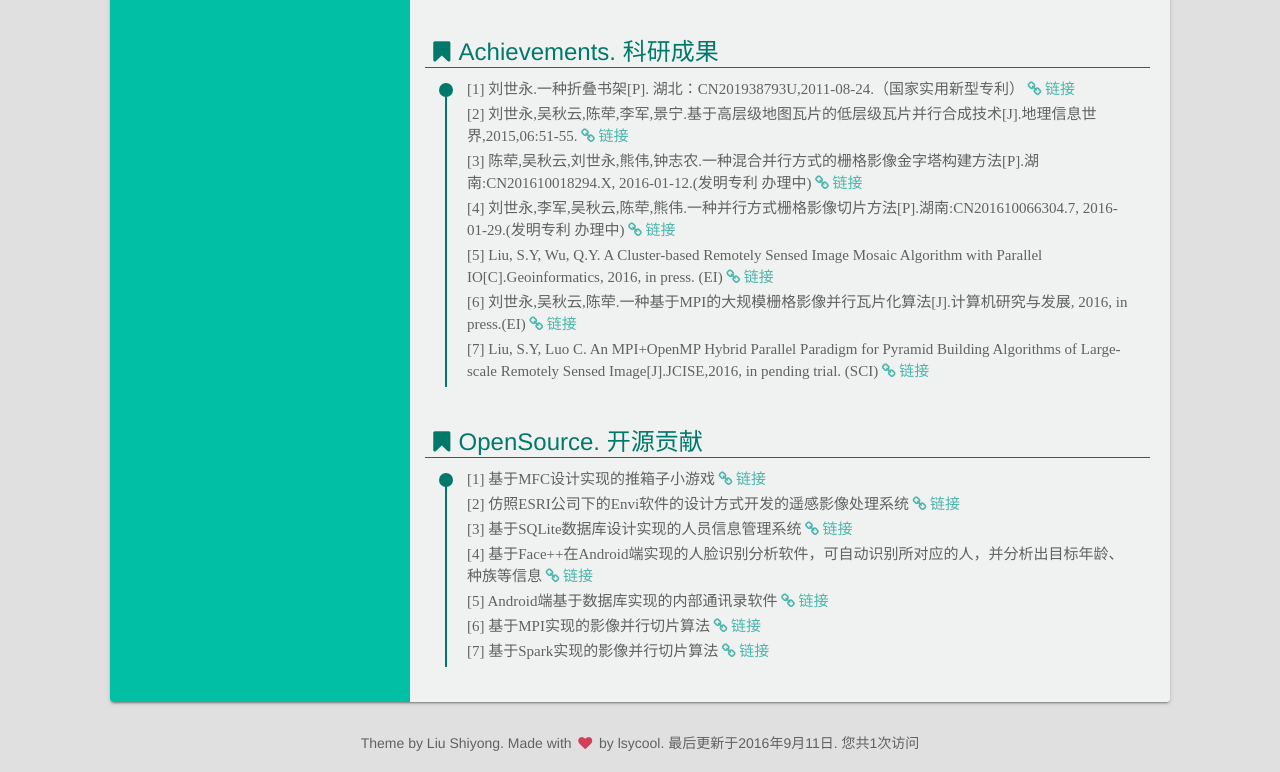
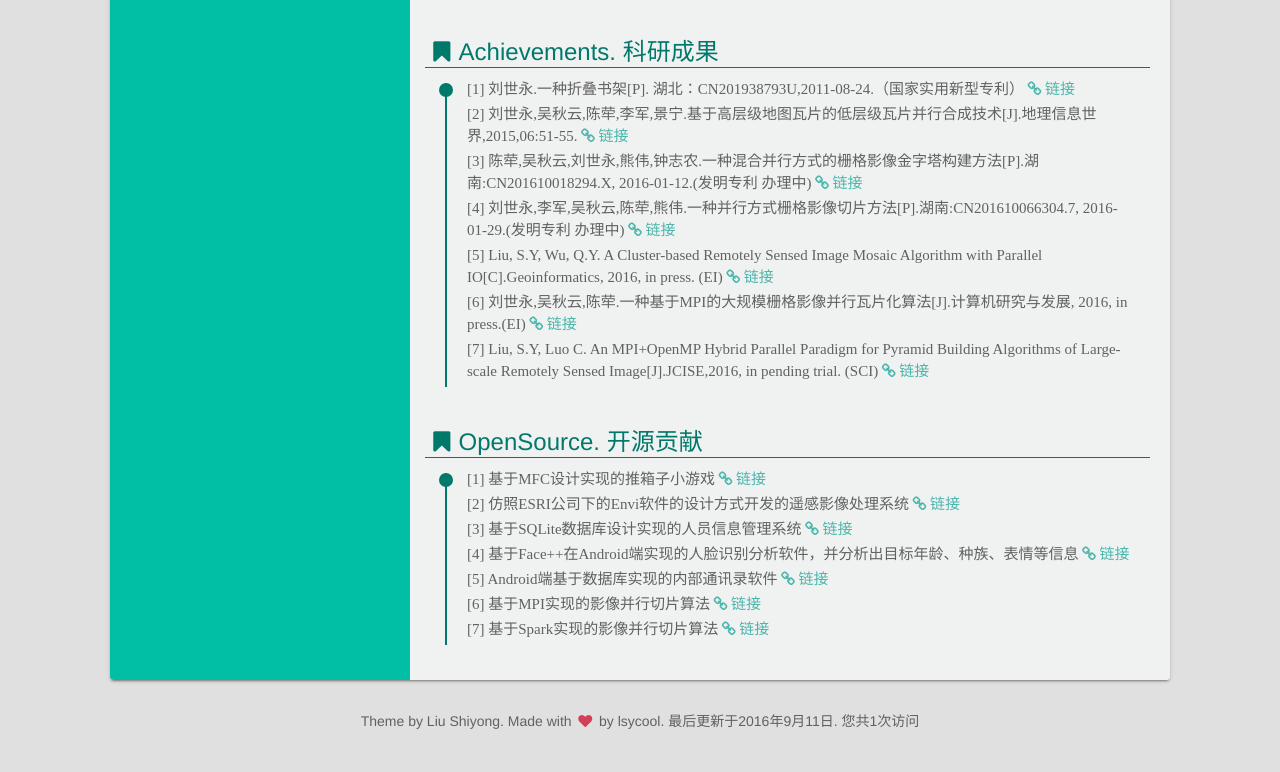
Before and after one commit to lsycool/lsycool.github.com-resume, a website: page index.html in a window 1280 px wide. Shown: the part 5044-5816 px from the top of the page. After the commit the page ends 5794 px from the top, so only its background shows below. Drawn offline with Linux system fonts and the light colour scheme.

Commit message:
Signed-off-by: cool liu <cool liu>

```diff
--- a/index.html
+++ b/index.html
@@ -407,7 +407,7 @@
 								<p>[1] 基于MFC设计实现的推箱子小游戏<a href="https://github.com/lsycool/Sokoban" target="_blank"><i class="icon-link"></i>链接</a></p>
 								<p>[2] 仿照ESRI公司下的Envi软件的设计方式开发的遥感影像处理系统<a href="https://github.com/lsycool/rsp" target="_blank"><i class="icon-link"></i>链接</a></p>
 								<p>[3] 基于SQLite数据库设计实现的人员信息管理系统<a href="https://github.com/lsycool/14DBMS" target="_blank"><i class="icon-link"></i>链接</a></p>
-								<p>[4] 基于Face++在Android端实现的人脸识别分析软件，可自动识别所对应的人，并分析出目标年龄、种族等信息<a href="https://github.com/lsycool/faceDetect" target="_blank"><i class="icon-link"></i>链接</a></p>
+								<p>[4] 基于Face++在Android端实现的人脸识别分析软件，并分析出目标年龄、种族、表情等信息<a href="https://github.com/lsycool/faceDetect" target="_blank"><i class="icon-link"></i>链接</a></p>
 								<p>[5] Android端基于数据库实现的内部通讯录软件<a href="https://github.com/lsycool/contact8" target="_blank"><i class="icon-link"></i>链接</a></p>
 								<p>[6] 基于MPI实现的影像并行切片算法<a href="" target="_blank"><i class="icon-link"></i>链接</a></p>
 								<p>[7] 基于Spark实现的影像并行切片算法<a href="" target="_blank"><i class="icon-link"></i>链接</a></p>
```
